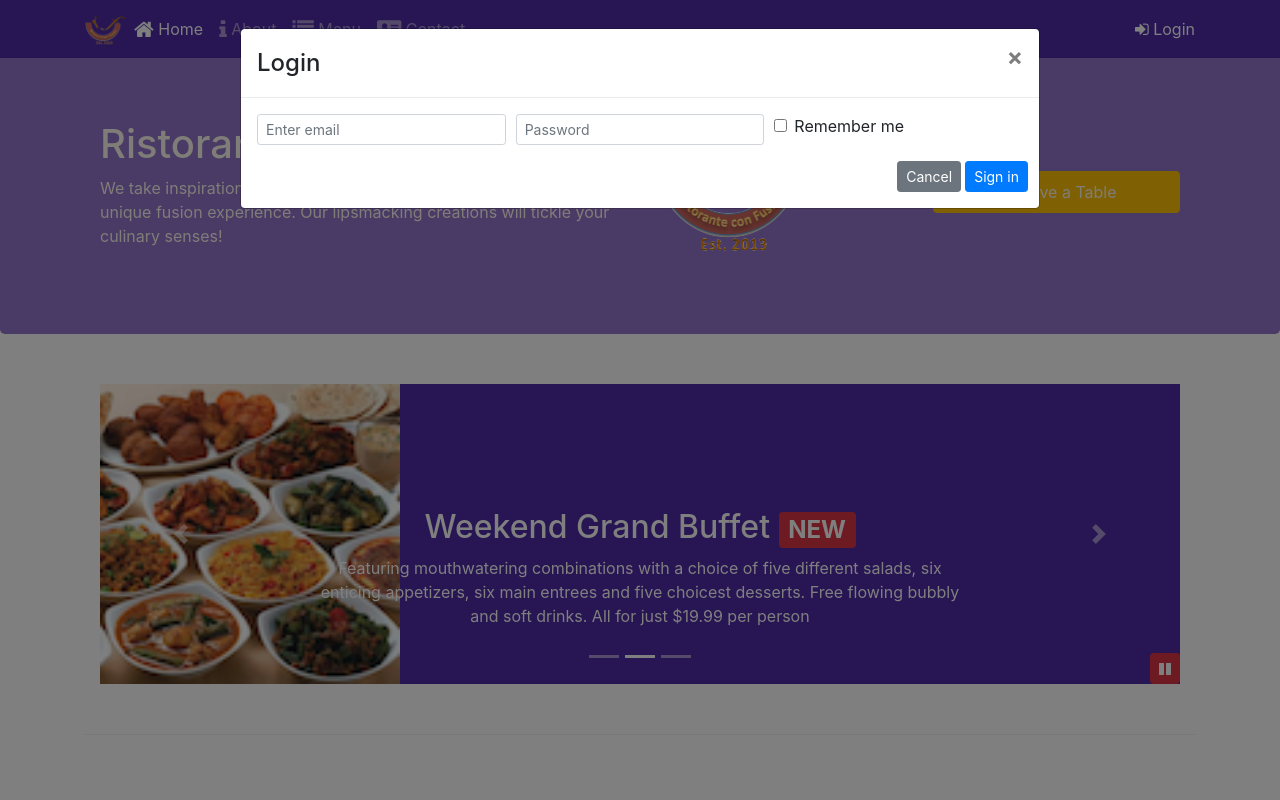
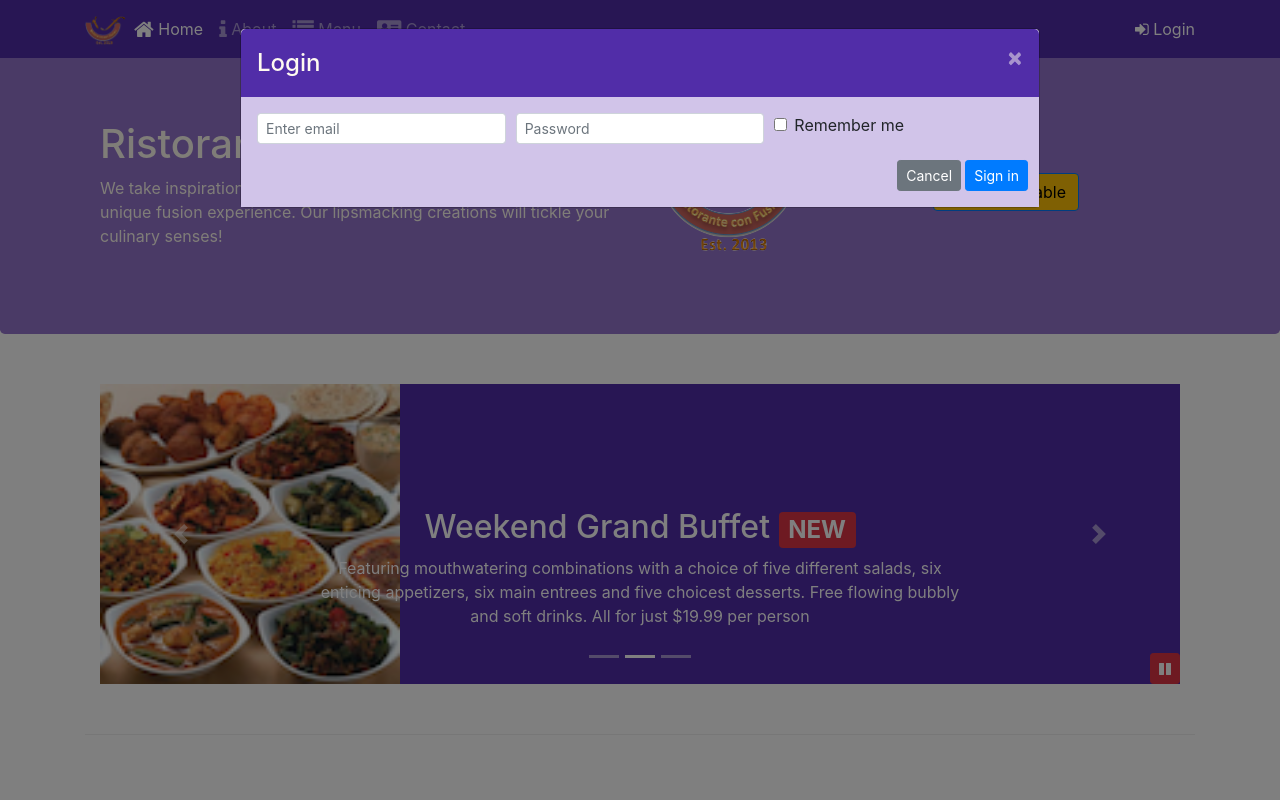
Before and after one commit to sumitjadhwani/BootstrapBasics, a website: page index.html in a window 1280 px wide. Both pictures are taken after a click on the button "Login". Shown: the top 800 px of the page. Drawn offline with nearby package versions, Linux system fonts and the light colour scheme.

Commit message:
Assignment 4

```diff
--- a/css/styles.scss
+++ b/css/styles.scss
@@ -74,3 +74,24 @@ body{
     bottom: 0px;
     z-index: 1;
 }
+
+.modal-content {
+	.modal-header {
+		background:$background-dark;
+		color:floralwhite;
+		border-bottom: none;
+
+		.close {
+			color:floralwhite;
+		}
+	}
+
+	.modal-body {
+		background:$background-pale;
+	}
+
+	.modal-footer {
+		background:$background-light;
+		border-top: none;
+	}
+}
--- a/index.html
+++ b/index.html
@@ -30,7 +30,8 @@
                     <li class="nav-item"><a class="nav-link" href="./contactus.html"><span class="fa fa-address-card fa-lg"></span> Contact</a></li>
                 </ul>
                 <span class="navbar-text">
-                    <a data-toggle="modal" data-target="#loginModal">
+                    <!-- <a data-toggle="modal" data-target="#loginModal"> -->
+                    <a id="buttonLogin" type="button" role="button">
                         <span class="fa fa-sign-in"></span> Login
                     </a>
                 </span>
@@ -158,7 +159,8 @@
                 data-placement="bottom"
                 href="#A">Reserve a Table</a> -->
 
-                <a role="button" class="btn btn-block nav-link btn-warning" data-toggle="modal" data-target="#reserveModal">Reserve a Table</a>
+                <!-- <a role="button" class="btn btn-block nav-link btn-warning" data-toggle="modal" data-target="#reserveModal">Reserve a Table</a> -->
+                <button type="submit" id="reserveButton" class="btn btn-primary bg-warning" style="color: black;">Reserve a Table</button>
 
                 </div>
             </div>
@@ -347,9 +349,15 @@
                     $('#carouselButton').children('span').removeClass('fa-play');
                     $('#carouselButton').children('span').addClass('fa-pause');
                 }
+            });
+        $('#reserveButton').click(function(){
+            $('#reserveModal').modal('toggle')
+        });
 
+        $("#buttonLogin").click(function(){
+             $('#loginModal').modal('show');
+        });
 
-            });
         });
     </script>
 </body>
```
Also changed, not shown: css/styles.css.
